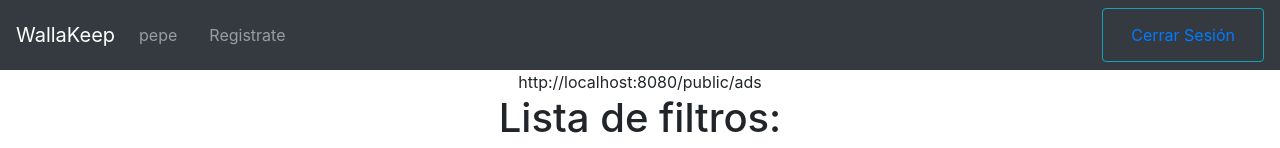
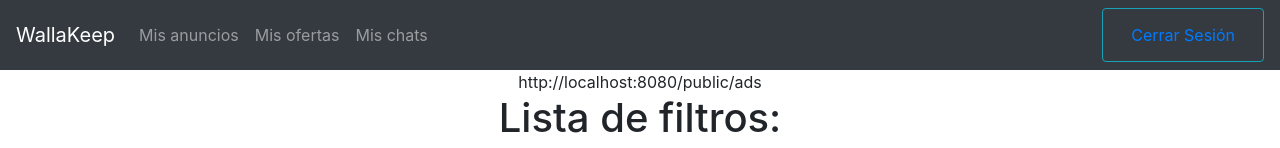
Before and after one commit to IgnacioBarco/proyectoKeepcoding, a React (Create React App) app in the folder wallaReact/: page /adverts in a window 1280 px wide. Shown: the top 148 px of the page. Built offline with nearby package versions, Linux system fonts and the light colour scheme; no server answers.

Commit message:
modificamos header logged

```diff
--- a/wallaReact/src/components/HeaderLogged.jsx
+++ b/wallaReact/src/components/HeaderLogged.jsx
@@ -22,9 +22,9 @@ const HeaderLogged = props => {
     <Navbar bg="dark" variant="dark">
       <Navbar.Brand href="/">WallaKeep</Navbar.Brand>
       <Nav className="mr-auto">
-        <Nav.Link href="/">{email}</Nav.Link>
-        <Nav.Link href="#features">{context.email}</Nav.Link>
-        <Nav.Link href="/register">Registrate</Nav.Link>
+        <Nav.Link href="/">Mis anuncios</Nav.Link>
+        <Nav.Link href="#features">Mis ofertas</Nav.Link>
+        <Nav.Link href="/register">Mis chats</Nav.Link>
       </Nav>
       <Form inline>
         {/* <FormControl type="text" placeholder="Search" className="mr-sm-2" /> */}
```
